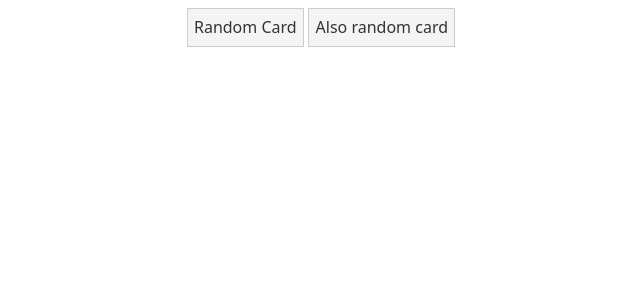
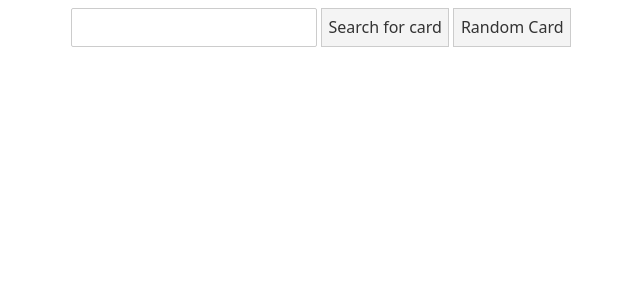
Before and after one commit to lalueck/mtg_svelte, a Svelte app: page / in a window 1280 px wide. Shown: the top 300 px of the page, without its empty margins (319-959 px from the left). Built offline with nearby package versions, Linux system fonts and the light colour scheme.

Commit message:
added search functionality

```diff
--- a/src/App.svelte
+++ b/src/App.svelte
@@ -3,6 +3,7 @@
 	import IsPresentH3 from "./IsPresentH3.svelte"
 	import IsPresentP from "./IsPresentP.svelte"
 	let	cardPromise = null
+	let searchQarry = null
 	async function getCard(userInput){
 		var response = await fetch('https://api.magicthegathering.io/v1' + userInput);
 		var result = await response.json();
@@ -13,13 +14,15 @@
 	}
 </script>
 
+<!-- TODO: fix search and random working at once -->
 
 <center>
+	<input bind:value={searchQarry}>
+	<button on:click={()=>{loadCard(`/cards?pageSize=01&contains=imageUrl&layout=normal&name="${searchQarry}"`)}}>
+		Search for card
+	</button>
 	<button on:click={()=>{loadCard("/cards?random=true&pageSize=01&contains=imageUrl&layout=normal")}}>
 		Random Card
-	</button>
-	<button on:click={()=>{loadCard()}}>
-		Also random card
 	</button>
 {#if cardPromise}
 	{#await cardPromise}
```
